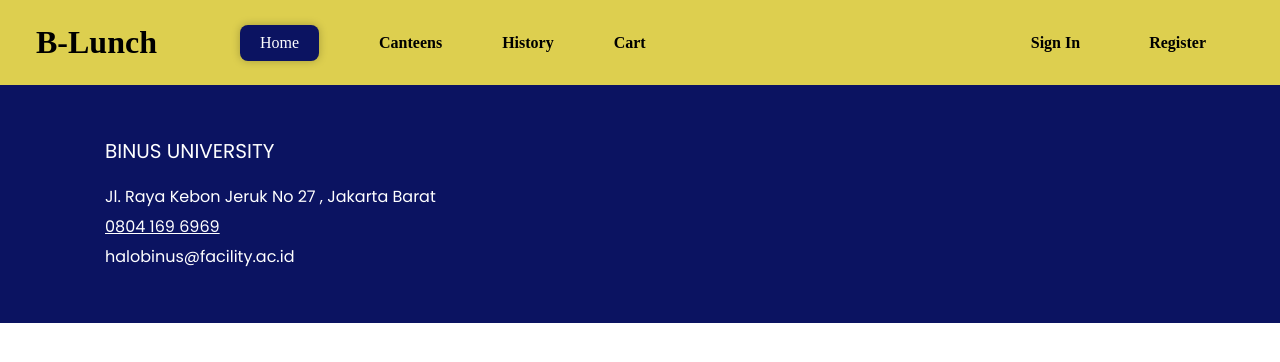
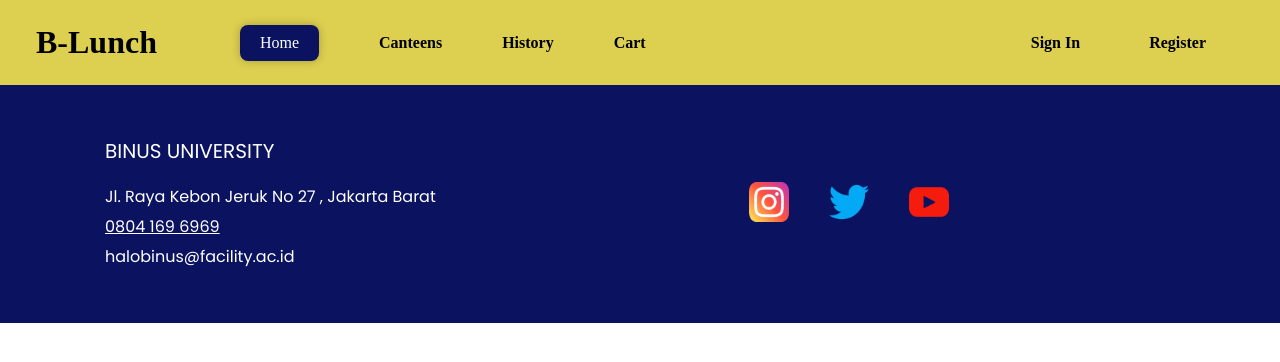
Before and after one commit to KendrewGW/AOL_LEC_HCI, a plain HTML site: page template.html in a window 1280 px wide. Drawn offline with Linux system fonts and the light colour scheme; a web font is replaced by a local one.

Commit message:
footer done

```diff
--- a/template.css
+++ b/template.css
@@ -125,3 +125,16 @@
     /* text-decoration: none; */
     color: #FFFFFF;
 }
+
+footer .container .medsos{
+    display: flex;
+    flex-direction: row;
+    justify-content: space-around;
+    /* align-items: center; */
+    gap: 40px;
+}
+
+footer .container .logo{
+    width: 40px;
+    height: 40px;
+}
--- a/template.html
+++ b/template.html
@@ -36,9 +36,9 @@
                 </div>
             </div>
             <div class="medsos">
-                <a href=""><img src="" alt=""></a>
-                <a href=""><img src="" alt=""></a>
-                <a href=""><img src="" alt=""></a>
+                <a href="https://www.instagram.com/" target="_blank"><img src="/./asset/instagram.jpg" alt="" class="logo"></a>
+                <a href="https://twitter.com/home?lang=id" target="_blank"><img src="/./asset/twitter.jpg" alt="" class="logo"></a>
+                <a href="https://www.youtube.com/" target="_blank"><img src="/./asset/youtube.jpg" alt="" class="logo"></a>
             </div>
         </div>
     </footer>
```
Also changed, not shown: asset/instagram.jpg (added), asset/twitter.jpg (added), asset/youtube.jpg (added).
